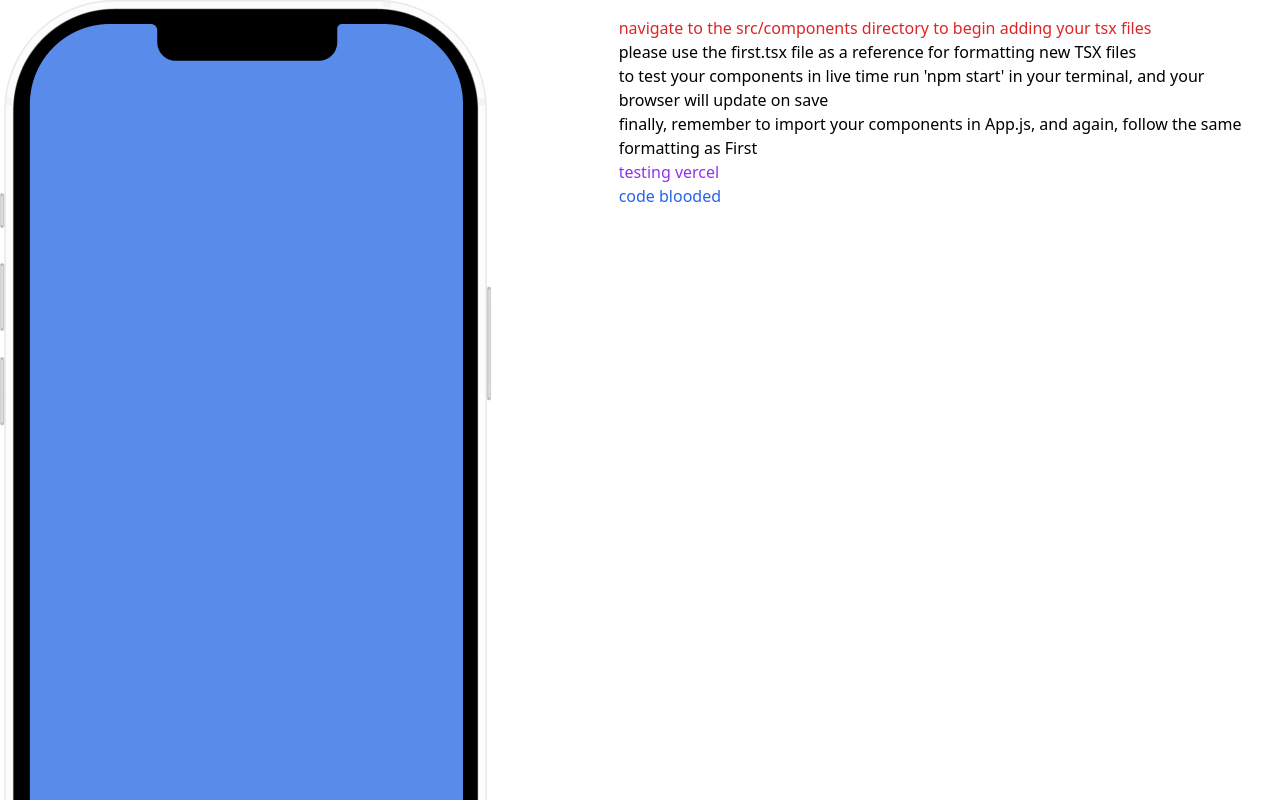
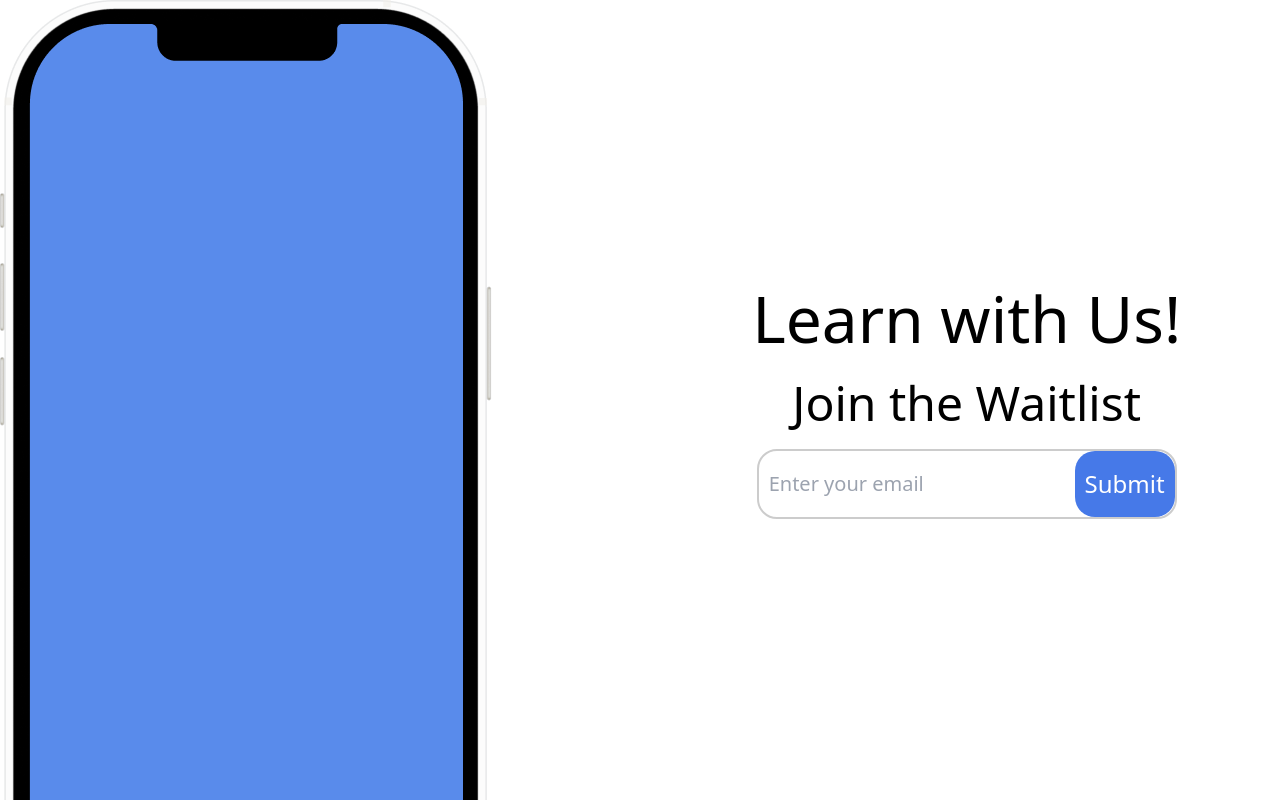
Before and after one commit to varoon-enjeti/tricluck-landing-page, a React (Create React App) app: page / in a window 1280 px wide. Shown: the top 800 px of the page. Built offline with nearby package versions, Linux system fonts and the light colour scheme.

Commit message:
Finished Bottom Right
fixed default functions, submit button no functionality

```diff
--- a/src/components/bottomleft.tsx
+++ b/src/components/bottomleft.tsx
@@ -1,7 +1,7 @@
 import React from 'react';
 import phone from './img/image.png'
 
-export default function First() {
+export default function BottomLeft() {
     return (
         <div className="xl:w-7/12 xl:h-1/2">
             <img src={phone} alt ="phone"/>
--- a/src/components/bottomright.tsx
+++ b/src/components/bottomright.tsx
@@ -1,14 +1,45 @@
-import React from 'react';
+import React, { useState, ChangeEvent, FormEvent } from 'react';
 
-export default function First() {
-    return (
-        <div className="p-4">
-            <p className="text-red-600">navigate to the src/components directory to begin adding your tsx files</p>
-            <p>please use the first.tsx file as a reference for formatting new TSX files</p>
-            <p>to test your components in live time run 'npm start' in your terminal, and your browser will update on save</p>
-            <p>finally, remember to import your components in App.js, and again, follow the same formatting as First</p>
-            <p className="text-purple-600">testing vercel</p>
-            <p className='text-blue-600'>code blooded</p>
+export default function BottomRight() {
+  const [userInput, setUserInput] = useState('');
+
+  const handleInputChange = (event: ChangeEvent<HTMLInputElement>) => {
+    setUserInput(event.target.value);
+};
+
+  const handleSubmit = (event: FormEvent<HTMLFormElement>) => {
+        event.preventDefault();
+        // Perform any submission logic here
+
+  };
+
+  return (
+    <div style={{ display: 'flex', justifyContent: 'center', flexDirection: 'column', alignItems: 'center', height: '100vh' }}>
+      <h1 style={{ fontSize: '4rem', color: 'black' }}>Learn with Us!</h1>
+      <h1 style={{ fontSize: '3rem', color: 'black' }}>Join the Waitlist</h1>
+      <form onSubmit={handleSubmit}>
+        <div style={{ display: 'flex', alignItems: 'center',justifyContent: 'space-between', margin: '10px',
+              paddingLeft: '10px',
+              paddingRight: '0',
+              border: '2px solid #ccc',
+              borderRadius: '20px',
+              backgroundColor: 'white',
+              width: '420px',
+              height: '70px', }}>
+          <input
+            type="text"
+            value={userInput}
+            onChange={handleInputChange}
+            placeholder="Enter your email"
+            style={{
+              fontSize: '1.25rem',
+            }}
+          />
+          <button type="submit" style={{ padding: '10px 10px', fontSize: '1.5rem', backgroundColor: '#4679e8', color: 'white', border: 'none', borderRadius: '20px', height:'66px' }}>
+            Submit
+          </button>
         </div>
-    );
+      </form>
+    </div>
+  );
 }
```
